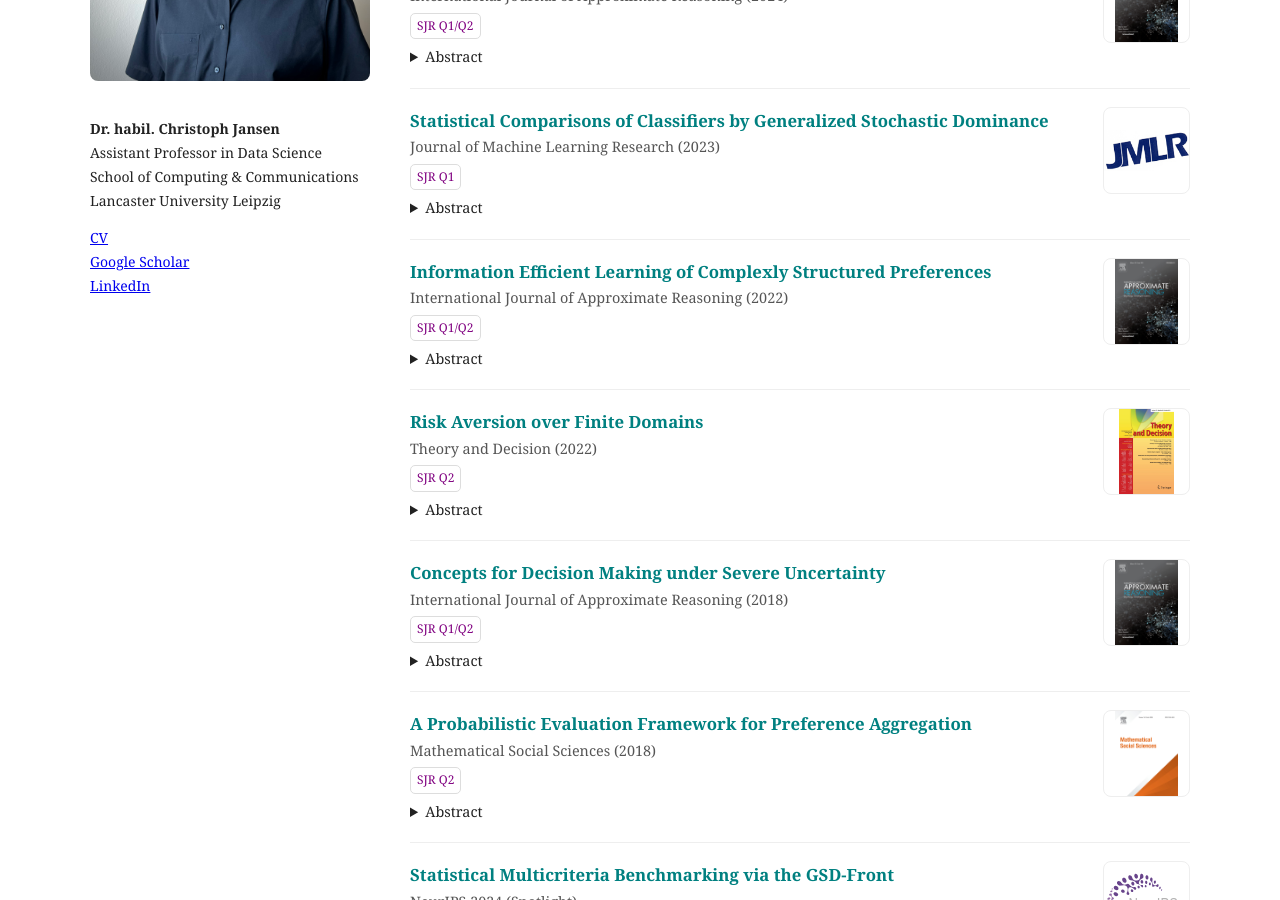
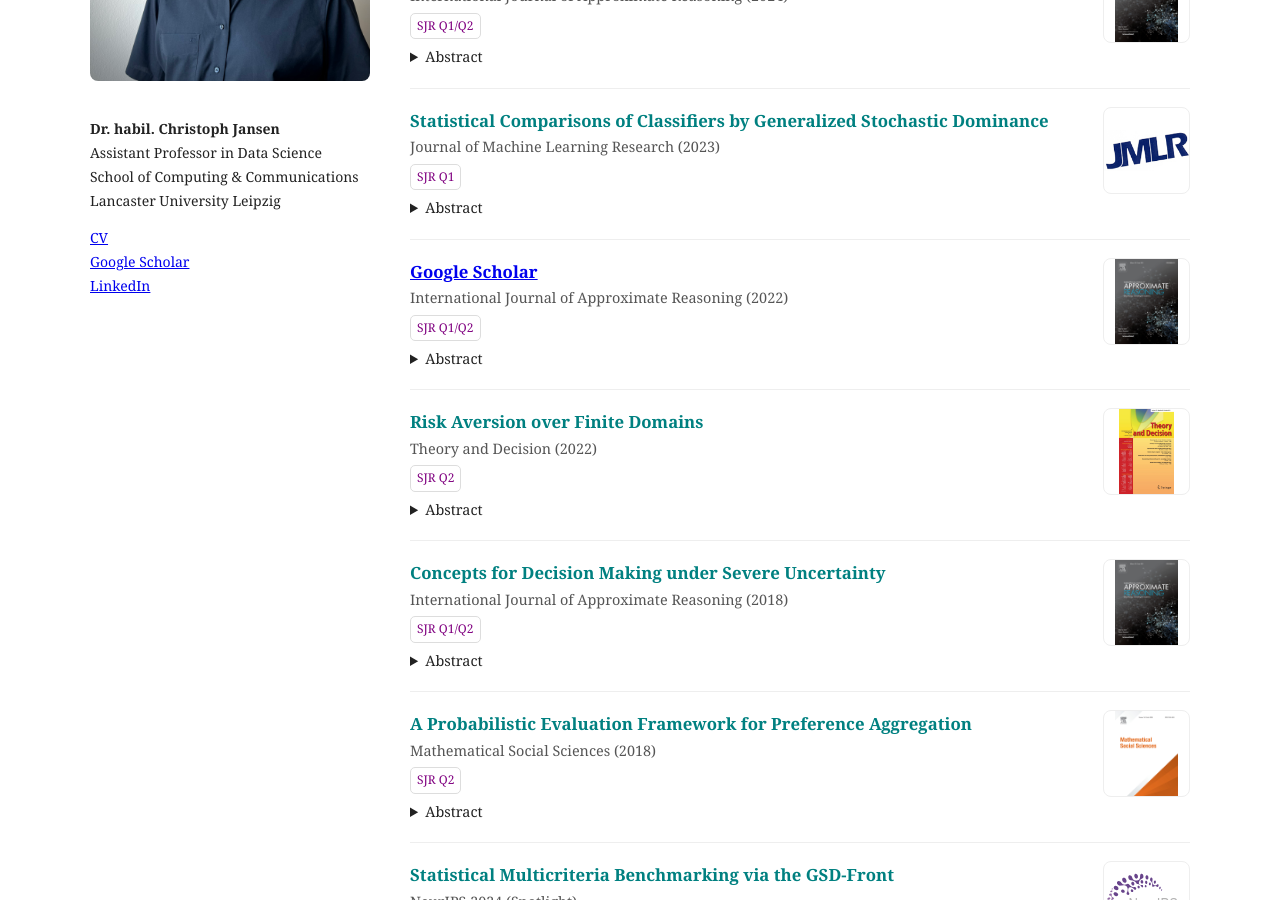
Before and after one commit to jansenc/jansenc.github.io, a Jekyll site: the page built from publications/index.md, in a window 1280 px wide and 900 px high, scrolled down 356 px. Built offline with Jekyll 4.4.1, drawn with Linux system fonts in a browser that asks for light colours.

Commit message:
Update index.md

```diff
--- a/publications/index.md
+++ b/publications/index.md
@@ -126,7 +126,7 @@ function filterPubs(type) {
 
 <div class="pub journal">
   <div class="pub-left">
-    <div class="pub-title">Information Efficient Learning of Complexly Structured Preferences</div>
+    <div class="pub-title"> <a href="https://scholar.google.de/citations?user=Lrh5XU8AAAAJ&hl=de">Google Scholar</a><br></div>
     <div class="pub-meta">International Journal of Approximate Reasoning (2022)</div>
     <span class="tag">SJR Q1/Q2</span>
 
```
